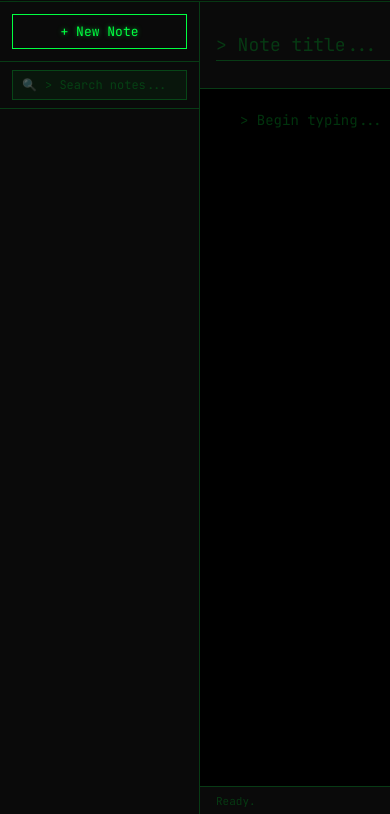
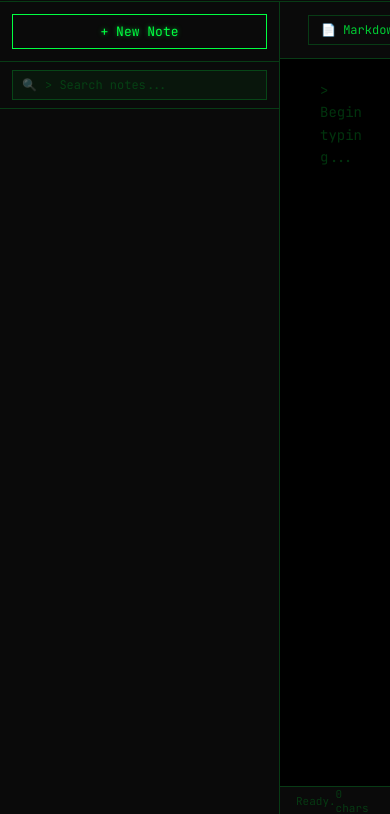
Before and after one commit to estevaofon/morpheus, a website with bundled scripts: page renderer/index.html in a window 390 px wide. Shown: the part 30-844 px from the top of the page. Built offline with nearby package versions, Linux system fonts and the light colour scheme.

Commit message:
chore(renderer): remove unused Matrix Rain Canvas and related script to clean up the HTML style(renderer): adjust CSS properties to improve layout and responsiveness of editor components

```diff
--- a/renderer/index.html
+++ b/renderer/index.html
@@ -119,10 +119,6 @@
     </div>
   </div>
 
-  <!-- Matrix Rain Canvas -->
-  <canvas id="matrix-canvas"></canvas>
-
-  <script src="matrix-rain.js"></script>
   <script src="marked.umd.js"></script>
   <script src="purify.min.js"></script>
   <script src="mermaid.min.js"></script>
--- a/renderer/styles.css
+++ b/renderer/styles.css
@@ -222,10 +222,12 @@
    ============================================ */
 .editor-area {
   flex: 1;
+  min-width: 0;
   display: flex;
   flex-direction: column;
   background: var(--matrix-bg);
   position: relative;
+  overflow: hidden;
 }
 
 .editor-header {
@@ -235,10 +237,12 @@
   border-bottom: 1px solid var(--matrix-border);
   gap: 12px;
   background: var(--matrix-bg-secondary);
+  flex-shrink: 0;
 }
 
 .note-title-input {
-  flex: 1;
+  flex: 1 1 0;
+  min-width: 0;
   background: transparent;
   border: none;
   border-bottom: 1px solid var(--matrix-border);
@@ -262,6 +266,7 @@
 .editor-toolbar {
   display: flex;
   gap: 8px;
+  flex-shrink: 0;
 }
 
 .toolbar-btn {
@@ -356,7 +361,7 @@
   width: 100%;
   height: 100%;
   padding: 24px 32px 24px 52px;
-  overflow-y: auto;
+  overflow: auto;
   color: var(--matrix-green);
   font-family: var(--font-mono);
   font-size: 14px;
@@ -582,6 +587,7 @@
 /* Status Bar */
 .status-bar {
   height: 28px;
+  flex-shrink: 0;
   display: flex;
   align-items: center;
   justify-content: space-between;
@@ -660,6 +666,7 @@
   background: var(--matrix-bg-secondary);
   border-bottom: 1px solid var(--matrix-border);
   animation: findBarSlideIn 0.2s ease-out;
+  flex-shrink: 0;
 }
 
 @keyframes findBarSlideIn {
```
